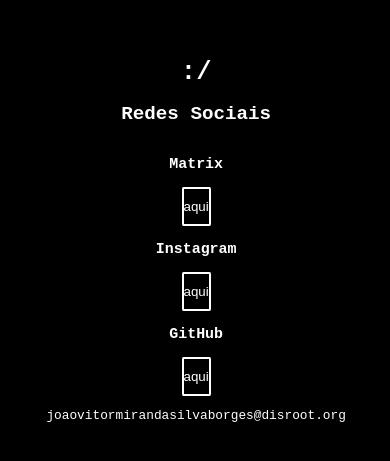
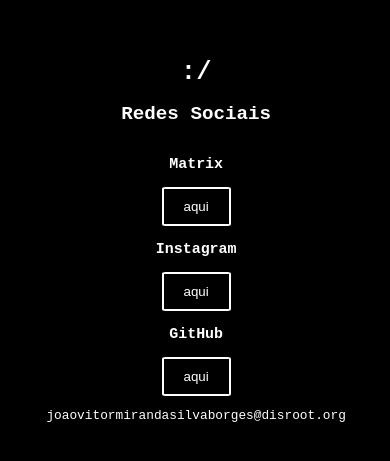
Before and after one commit to joaovitormirandasilvaborges/bio_html, a plain HTML site: page index.html in a window 390 px wide. Shown: the part 203-664 px from the top of the page. Drawn offline with Linux system fonts and the light colour scheme.

Commit message:
teste kk

```diff
--- a/style.css
+++ b/style.css
@@ -49,9 +49,9 @@ button {
     }
 
     button {
-        width: 100%;
-        max-width: 250px;
-        padding: 10px 0;
+        width: auto;
+        max-width: 200px;
+        padding: 10px 20px;
     }
 }
 p {
```
